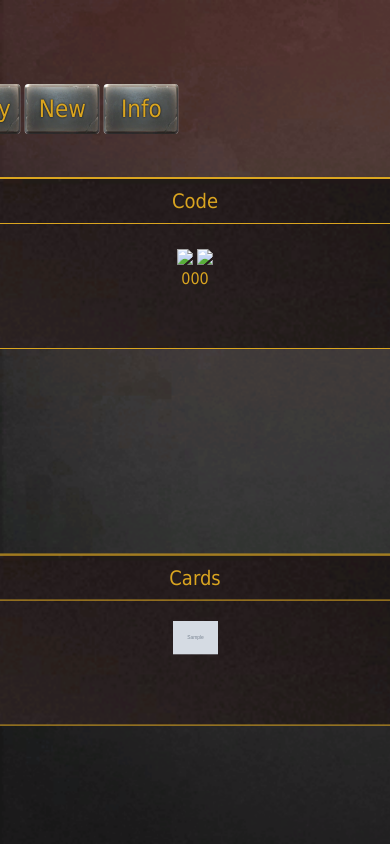
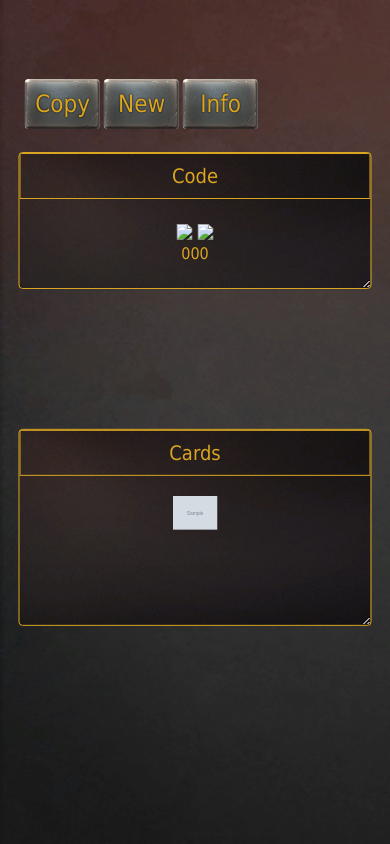
Before and after one commit to Rooyca/DeKhaos, a Flask app: template templates/home.html in a window 390 px wide; the page is wider, and only the part inside the window is pictured. Run offline with Flask 2, Linux system fonts and the light colour scheme; the template is opened without the code that fills it: most values are stand-ins (such as "Sample title", 1, 10 or a date in 2020); grey boxes marked "Sample" are stand-in pictures.

Commit message:
First try of responsive

```diff
--- a/main.py
+++ b/main.py
@@ -16,6 +16,7 @@ regions = { "BC":"https://cdnruneterra.ar/assets/img/region/BandleCity.png",
 
 @app.route('/', methods=['GET'])
 def home():
+
 	api_re = requests.get('https://api.rooyca.xyz/v1/random/lordeck').json()
 	deck_regions = api_re["description"]["regions"]
 	deck_code = api_re["description"]["deckCode"]
@@ -36,4 +37,4 @@ def home():
 	return render_template('home.html', data=data)
 
 if __name__ == "__main__":
-	app.run(debug=True)
+	app.run(host='0.0.0.0')
--- a/static/css.css
+++ b/static/css.css
@@ -1,6 +1,6 @@
 body{
 	background-image: url(new/bgALL.png);
-	background-repeat: no-repeat;
+	background-repeat: no-repeat repeat;
 	background-attachment: fixed;
 	background-size: cover;
 
@@ -57,7 +57,26 @@ body{
 	border-bottom-left-radius: 4px;
 	border-bottom-right-radius: 4px;
 	resize: both;
-  	overflow: auto;
+  overflow: auto;
+}
+
+.deck-div-all-cards {
+	border: 1px solid rgb(218, 165, 32);
+	background-image: url(new/bg.png);
+	font-family: "Lor", Tahoma, Geneva, Verdana, sans-serif;
+	font-size: 16px;
+	background-repeat: no-repeat;
+	background-attachment: fixed;
+	background-size: cover;
+	height: 170px;
+	width: 1200px;
+	color: rgb(218, 165, 32);
+	border-top-left-radius: 4px;
+	border-top-right-radius: 4px;
+	border-bottom-left-radius: 4px;
+	border-bottom-right-radius: 4px;
+	resize: both;
+  overflow: auto;
 }
 
 .deck-div-info {
@@ -129,3 +148,42 @@ body{
   from {opacity: 0;}
   to {opacity:1 ;}
 }
+
+.div-code {
+	position: absolute;
+	left: 50%;
+	top: 21%;
+	transform: translate(-50%);
+}
+
+.div-cards {
+	position: absolute;
+	left: 50%;
+	bottom: 15%;
+	transform: translate(-50%, 5%);
+}
+
+#deck {
+	padding: 25px 0;
+	text-align: center;
+	word-break: break-all;
+}
+
+@media screen and (max-width: 800px) {
+	.div-code{
+		top: 18%;
+	}
+	.div-cards {
+		bottom: 27%;
+	}
+	.deck-div-all{
+		word-break: break-all;
+		height: 40%;
+		width: 90vw;
+	}
+	.deck-div-all-cards {
+		word-break: break-all;
+		height: 50vw;
+		width: 90vw;
+	}
+}
--- a/templates/home.html
+++ b/templates/home.html
@@ -3,14 +3,13 @@
 <head>
 	<meta charset="utf-8">
 	<meta name="viewport" content="width=device-width, initial-scale=1">
-	<meta name="viewport" content="width=device-width" >
 	<link rel="icon" type="image/x-icon" href="/static/favicon.ico">
 	<link rel="stylesheet" type="text/css" href="{{url_for('static', filename='css.css')}}">
 	<title>Random Deck</title>
 </head>
 <body>
 
-	<div style="position: absolute; left:16%; top: 10%; transform: translate(-50%);">
+	<div style="position: absolute; left:16%; top: 10%; transform: translate(-16%,-10%);">
 		<div class="popup" onclick="myFunction()"><button onclick="CopyDeck('deck')" id="cc" class="btnes">Copy</button>
 	  <span class="popuptext" id="myPopup">Copied!</span>
 	</div>
@@ -18,13 +17,13 @@
 		<button onclick="location.replace('https://github.com/Rooyca')" class="btnes">Info</button>
 	</div>
 
-	<div style="position: absolute; left: 50%; top: 21%; transform: translate(-50%);">
+	<div class="div-code">
 		<div class="deck-div-all">
 			<div class="deck-div-info">
 				<div>Code
 				</div>
 			</div>
-			<div id="deck" style="padding: 25px 0; text-align: center;">
+			<div id="deck">
 				<img src="{{data['url_1']}}" style="width: 30px;">
 				<img src="{{data['url_2']}}" style="width: 30px;">
 				<br>
@@ -33,8 +32,8 @@
 		</div>
 	</div>
 
-	<div style="position: absolute; left: 50%; bottom: 15%; transform: translate(-50%, 5%);">
-		<div class="deck-div-all">
+	<div class="div-cards">
+		<div class="deck-div-all-cards">
 			<div class="deck-div-info">
 				<div>Cards
 				</div>
```
